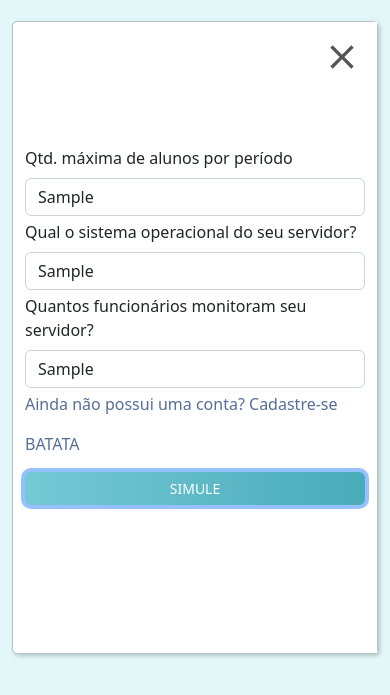
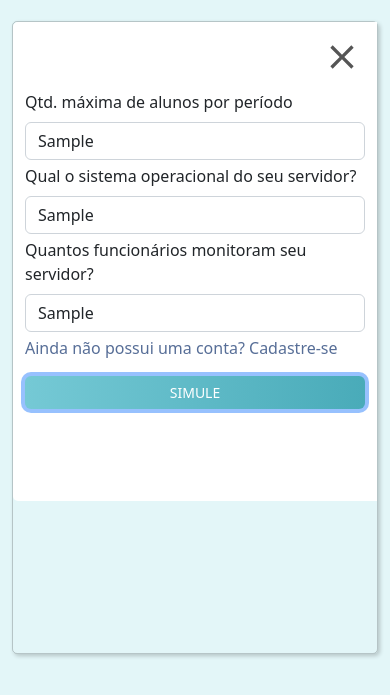
Before and after one commit to Magna-Security/website-magna, a website: page site/simulador.html in a window 390 px wide. Both pictures are taken after typing "Sample", "Sample", "Sample" into the empty fields and a click on the button "SIMULE". Shown: the part 85-780 px from the top of the page. Drawn offline with nearby package versions, Linux system fonts and the light colour scheme.

Commit message:
Subindo modificações no index e simulador financeiro

```diff
--- a/site/assets/css/login-cadastro.css
+++ b/site/assets/css/login-cadastro.css
@@ -57,3 +57,7 @@ body {
   top: 15px;
   left: 15px;
 }
+
+.resultado {
+  display: none;
+}
--- a/site/assets/js/simulador.js
+++ b/site/assets/js/simulador.js
@@ -14,6 +14,14 @@ function bt1() {
     var ax_alunos = Number(document.getElementById('alunos').value);
     var ax_so = (document.getElementById('so').value);
     var ax_func = Number(document.getElementById('func').value);
+
+    if (ax_alunos == "" || ax_so == "" || ax_func == "") {
+        alert('Valores inválidos.');
+    } else {
+
+        simular();
+
+        document.querySelector('.resultado').style.display = 'block';
 
         if (ax_so == "linux") {
 
@@ -73,6 +81,9 @@ function bt1() {
 
             }
         }
+    }
+
+
 
 
 }
--- a/site/simulador.html
+++ b/site/simulador.html
@@ -75,17 +75,20 @@
                 </a>
               </span>
 
-              <span class="mb-3 d-block opcao-cadastrar" id="spanText">BATATA</span>
 
-              <button onclick="bt1(), simular()" class="btn btn-primary w-100 mb-4 algo ">Simule</button>
+              <button onclick="bt1()" class="btn btn-primary w-100 mb-4 algo ">Simule</button>
             </form>
-          </div>
+        </div>
+    </div>
+    <div class="col-md-6 resultado">
+        <span class="mb-3 d-block opcao-cadastrar" id="spanText"></span>
+
         </div>
         <!-- <div
           class="col-12 col-md-6 imgLogin d-flex align-items-center justify-content-center">
           <img src="assets/img/img-login.svg" class="img-fluid" alt="" />
         </div> -->
-      </div>
+        </div>
     </div>
 
     <script src="teste.js"></script>
```
Also changed, not shown: site/index.html (+1 -1 lines). Lines whose indentation alone changed are shown as unchanged.
